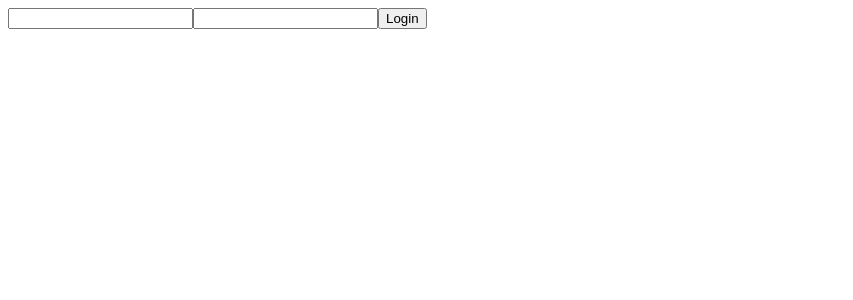
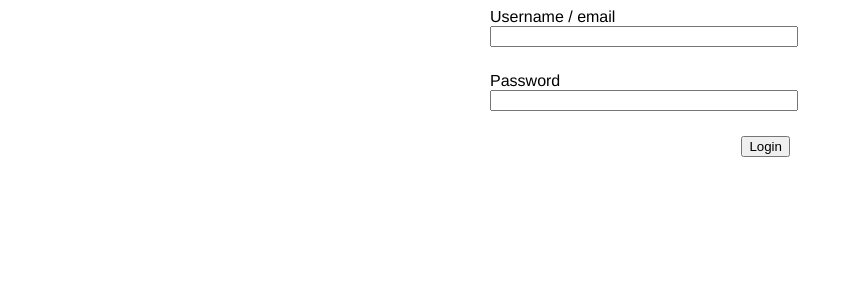
Before and after one commit to starvey/zone-dashboard, a Vue app: page /#/ in a window 1280 px wide. Shown: the top 300 px of the page, without its empty margins (0-853 px from the left). Built offline with nearby package versions, Linux system fonts and the light colour scheme.

Commit message:
redirect to projects list

```diff
--- a/package.json
+++ b/package.json
@@ -12,6 +12,7 @@
   "dependencies": {
     "vue": "^2.2.1",
     "vue-router": "^2.2.0",
+    "vue-spinner": "^1.0.2",
     "vuex": "^2.2.1"
   },
   "devDependencies": {
--- a/src/components/Login.vue
+++ b/src/components/Login.vue
@@ -1,27 +1,42 @@
 <template>
   <div class="login">
-    <form>
-      <input name="email" type="text" v-model="username" />
-      <input name="password" type="password" v-model="password" />
-      <button type="button" v-on:click="login">Login</button>
+    <form v-if="!loading">
+      <label class="login__label">Username / email</label>
+      <input class="login__input" name="email" type="text" v-model="username" />
+      <label class="login__label">Password</label>
+      <input class="login__input" name="password" type="password" v-model="password" />
+      <button class="login__submit" type="button" v-on:click="login">Login</button>
     </form>
+    <ring-loader class="login__spinner" v-if="loading" />
   </div>
 </template>
 
 <script>
+import RingLoader from 'vue-spinner/src/RingLoader.vue'
+
 export default {
   name: 'login',
   data () {
     return {
       username: null,
-      password: null
+      password: null,
+      loading: false
     }
+  },
+  components: {
+    RingLoader
   },
   methods: {
     login () {
+      this.loading = true
       const { username, password } = this
       this.$store.dispatch('login', {
         username, password
+      }).then(() => {
+        this.$router.replace('/project-list')
+      }).catch(() => {
+        this.loading = false
+        alert('an error occured')
       })
     }
   }
@@ -30,4 +45,30 @@ export default {
 
 <!-- Add "scoped" attribute to limit CSS to this component only -->
 <style>
+  .login {
+    width: 300px;
+    margin: auto;
+  }
+
+  .login__label {
+    display: block;
+  }
+
+  .login__input {
+    display: block;
+    margin-bottom: 25px;
+    width: 100%;
+  }
+
+  .login__submit {
+    margin: 0 0 0 auto;
+    display: block;
+  }
+
+  .login__spinner {
+    position: absolute;
+    top: 50%;
+    left: 50%;
+    transform: translate(-50%, -50%);
+  }
 </style>
--- a/src/components/StoryList.vue
+++ /dev/null
@@ -1,15 +0,0 @@
-<template>
-  <div class="ticket-list">
-    ticket list!
-  </div>
-</template>
-
-<script>
-export default {
-  name: 'ticket-list'
-}
-</script>
-
-<!-- Add "scoped" attribute to limit CSS to this component only -->
-<style>
-</style>
--- a/src/router/index.js
+++ b/src/router/index.js
@@ -1,6 +1,6 @@
 import Vue from 'vue'
 import Router from 'vue-router'
-import StoryList from '@/components/StoryList'
+import ProjectList from '@/components/ProjectList'
 import Login from '@/components/Login'
 import store from '@/store'
 
@@ -11,25 +11,23 @@ const router = new Router({
     {
       path: '/',
       name: 'Login',
-      component: Login
+      component: Login,
+      meta: { requiresAuth: false }
     },
     {
       path: '/project-list/',
       name: 'Project',
-      component: StoryList
-    },
-    {
-      path: '/project-list/:projectId',
-      name: 'StoryList',
-      component: StoryList
+      component: ProjectList,
+      meta: { requiresAuth: true }
     }
   ]
 })
 
 router.beforeEach((to, from, next) => {
-  console.log(this)
-  console.log(store.state.user)
-  next()
+  if (to.meta.requiresAuth && !store.state.user) {
+    return next('/')
+  }
+  return next()
 })
 
 export default router
--- a/src/store/mutations.js
+++ b/src/store/mutations.js
@@ -22,7 +22,7 @@ export const actions = {
   getData ({dispatch}) {
     return dispatch('getProjects')
         .then(() => {
-          dispatch('getOpenMilestones')
+          return dispatch('getOpenMilestones')
         })
   },
 
@@ -83,7 +83,7 @@ export const actions = {
       commit('setUser', json)
     })
     .then(() => {
-      dispatch('getData')
+      return dispatch('getData')
     })
   }
 }
```
